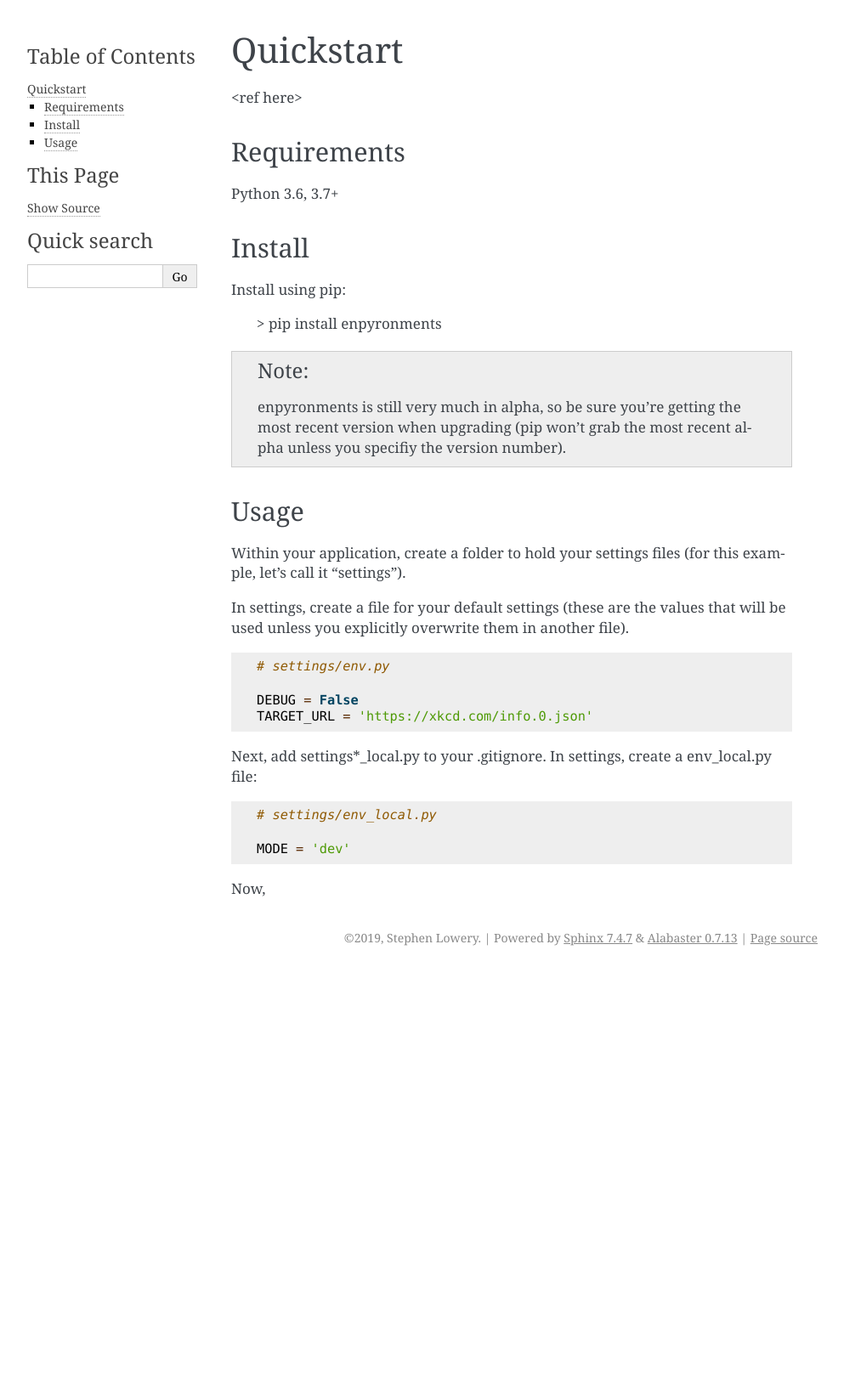
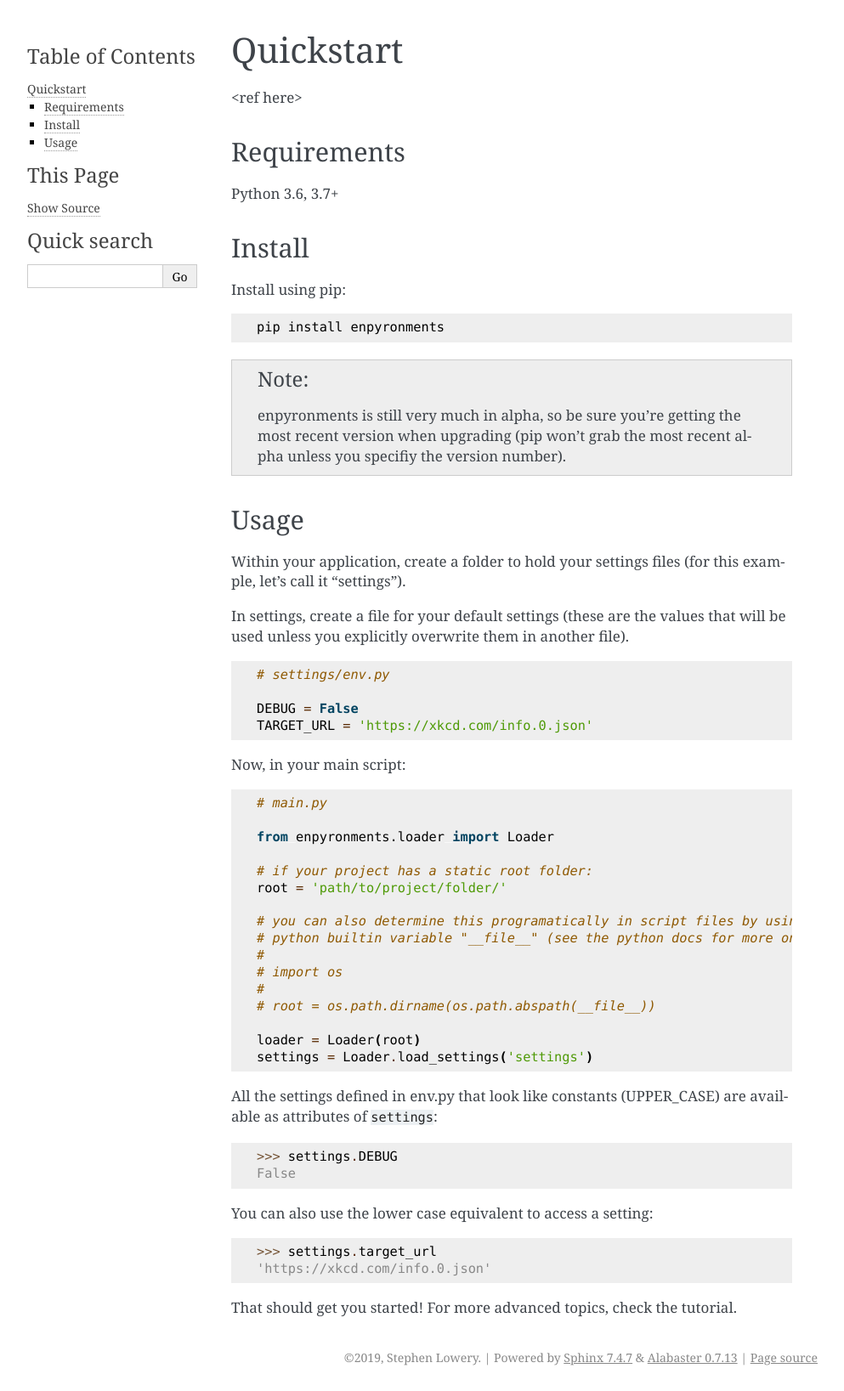
Before and after one commit to stephen1000/enpyroments, a Sphinx documentation site: the page built from docs/quickstart.rst, in a window 1280 px wide. Shown: the whole page at 85% size, without its empty margins (148-1141 px from the left). Built offline with Sphinx 7.4.7, drawn with Linux system fonts in a browser that asks for light colours; before the commit the page ends 1143 px from its top, so only the background shows below that.

Commit message:
finished up quickstart

```diff
--- a/docs/quickstart.rst
+++ b/docs/quickstart.rst
@@ -14,7 +14,9 @@ Install
 
 Install using pip:
 
-    > pip install enpyronments
+.. code-block::
+
+    pip install enpyronments
 
 .. note::
 
@@ -38,13 +40,37 @@ that will be used unless you explicitly overwrite them in another file).
     DEBUG = False
     TARGET_URL = 'https://xkcd.com/info.0.json'
 
-Next, add settings\*_local.py to your .gitignore. In settings, create a
-env_local.py file:
+Now, in your main script:
 
 .. code-block:: python
 
-    # settings/env_local.py
+    # main.py
 
-    MODE = 'dev'
+    from enpyronments.loader import Loader
 
-Now,
+    # if your project has a static root folder:
+    root = 'path/to/project/folder/'
+
+    # you can also determine this programatically in script files by using the
+    # python builtin variable "__file__" (see the python docs for more on this)
+    #
+    # import os
+    #
+    # root = os.path.dirname(os.path.abspath(__file__))
+
+    loader = Loader(root)
+    settings = Loader.load_settings('settings')
+
+
+All the settings defined in env.py that look like constants (UPPER_CASE) are
+available as attributes of ``settings``:
+
+>>> settings.DEBUG
+False
+
+You can also use the lower case equivalent to access a setting:
+
+>>> settings.target_url
+'https://xkcd.com/info.0.json'
+
+That should get you started! For more advanced topics, check the tutorial.
```
